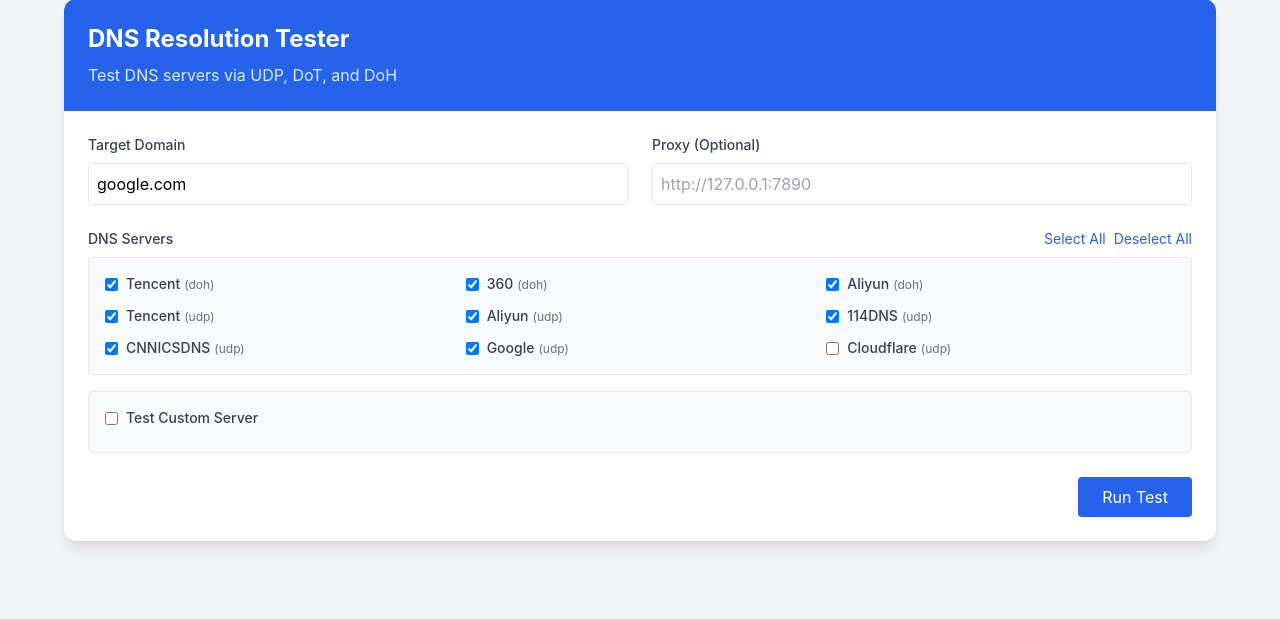
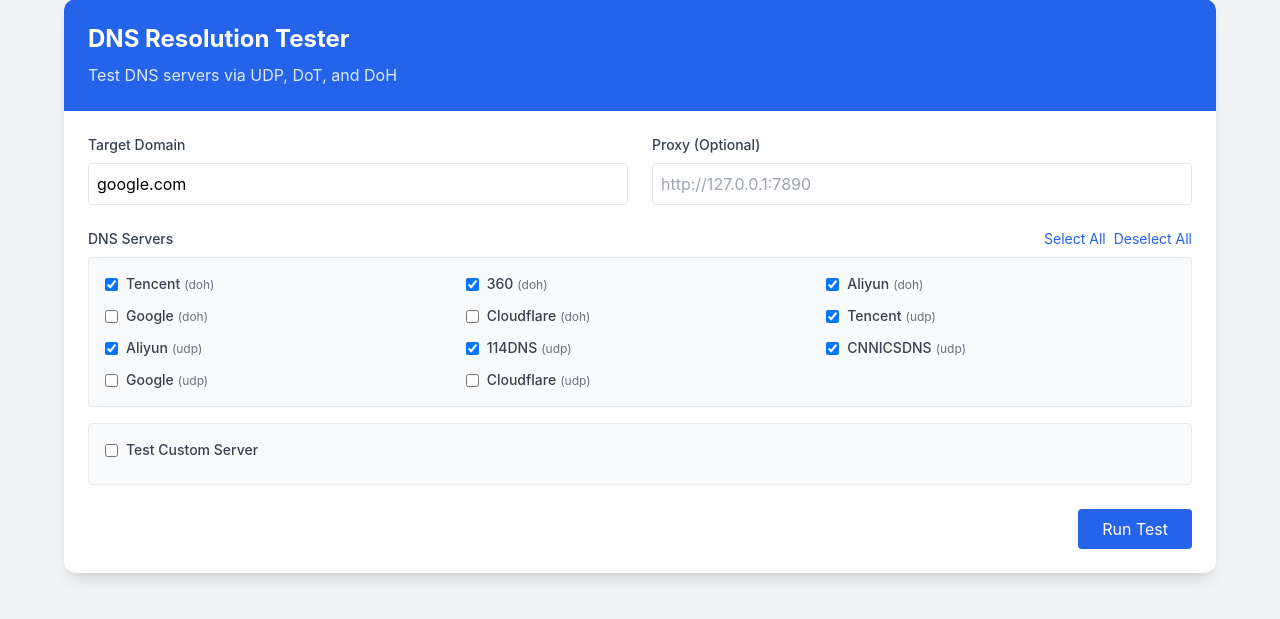
Before and after one commit to somnifex/EZDNSTester, a FastAPI app: page / in a window 1280 px wide. Shown: the part 33-652 px from the top of the page. Run offline with FastAPI, Linux system fonts and the light colour scheme; some libraries are stand-ins or nearby versions.

Commit message:
Update index.html

```diff
--- a/templates/index.html
+++ b/templates/index.html
@@ -155,13 +155,15 @@
                 const proxy = ref('')
                 const loading = ref(false)
                 const results = ref([])
-                const selectedServerIndices = ref([0, 1, 2, 3, 4, 5, 6, 7])
+                const selectedServerIndices = ref([0, 1, 2, 5, 6, 7, 8])
                 const useCustomServer = ref(false)
 
                 const defaultServers = [
                     { name: 'Tencent', server: 'https://doh.pub/dns-query', type: 'doh' },
                     { name: '360', server: 'https://doh.360.cn', type: 'doh' },
                     { name: 'Aliyun', server: 'https://dns.alidns.com/dns-query', type: 'doh' },
+                    { name: 'Google', server: 'https://dns.google/dns-query', type: 'doh' },
+                    { name: 'Cloudflare', server: 'https://1.1.1.1/dns-query', type: 'doh' },
                     { name: 'Tencent', server: '119.29.29.29', type: 'udp' },
                     { name: 'Aliyun', server: '223.5.5.5', type: 'udp' },
                     { name: '114DNS', server: '114.114.114.114', type: 'udp' },
```
